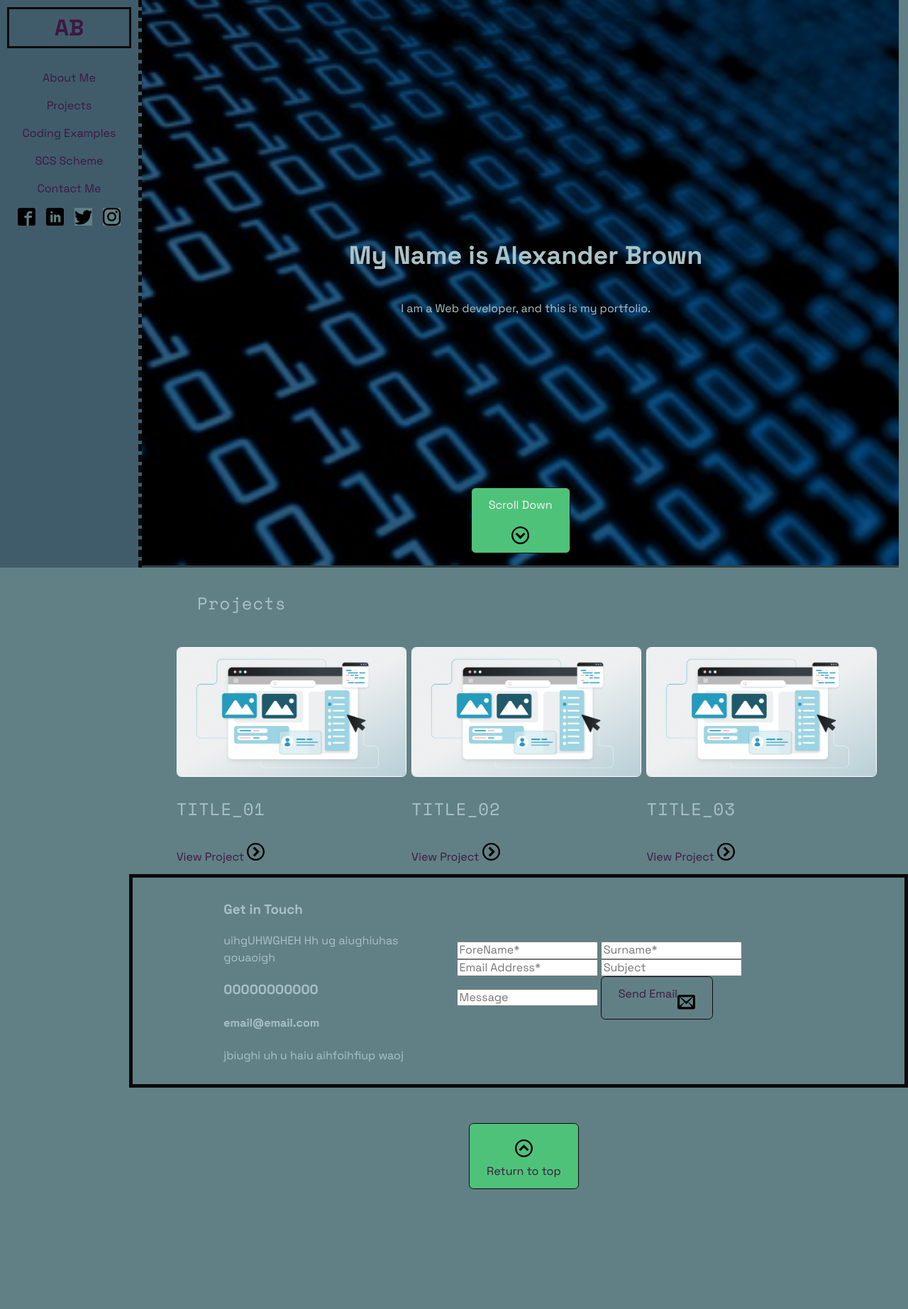
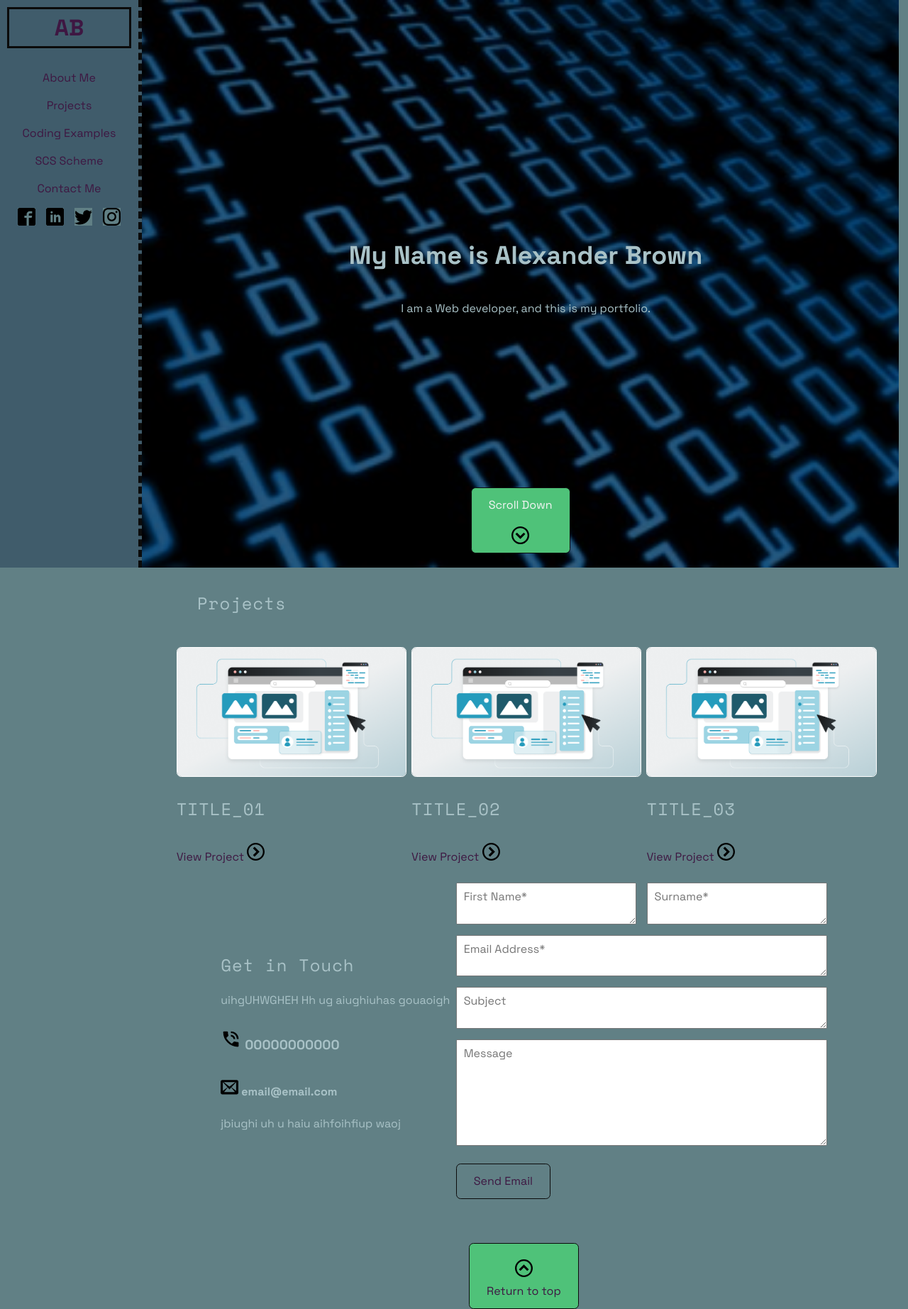
Before and after one commit to thebarmybrit-svg/Portfolio, a PHP site: page / in a window 1280 px wide. Shown: the whole page at 71% size. Before the commit the page ends 1676 px from the top, so only its background shows below. Run offline with PHP 8.4, Linux system fonts and the light colour scheme.

Commit message:
added banner and footer to all html, adjusted the contact form's display,

```diff
--- a/index.html
+++ b/index.html
@@ -129,22 +129,27 @@
             <div id="contact-form-section">
                 <div class="container">
                     <div class="grid">
-                        <div class="grid__col-md--4 grid__col-lg--5 contact-information">
-                            <h3>Get in Touch</h3>
+                        <div class="grid__col-sm--12 grid__col-lg--5 contact-information">
+                            <h2>Get in Touch</h2>
                             <p>uihgUHWGHEH Hh ug aiughiuhas gouaoigh</p>
-                            <h3>00000000000</h3>
-                            <h4>email@email.com</h4>
+                            <h3>
+                                <span class="icon icon-phone_in_talk"></span>
+                                00000000000
+                            </h3>
+                            <h4>
+                                <span class="icon icon-envelop" aria-hidden="true"></span>
+                                email@email.com
+                            </h3>
                             <p>jbiughi uh u haiu aihfoihfiup waoj</p>
                         </div>
-                        <form class="grid__col-md--6 grid__col-lg--8 contact-form" method="get" action="#" accept-charset="UTF8">
-                            <input type="text" placeholder="ForeName*">
-                            <input type="text" placeholder="Surname*">
-                            <input type="text" placeholder="Email Address*">
-                            <input type="text" placeholder="Subject">
-                            <input class="contact-message" type="text" placeholder="Message">
+                        <form class="grid__col-sm--12  grid__col-lg--8 contact-form" method="get" action="#" accept-charset="UTF8">
+                            <textarea class="contact-firstname" placeholder="First Name*"></textarea>
+                            <textarea class="contact-surname" placeholder="Surname*"></textarea>
+                            <textarea class="contact-email" placeholder="Email Address*"></textarea>
+                            <textarea class="contact-subject" placeholder="Subject"></textarea>
+                            <textarea class="contact-message" placeholder="Message"></textarea>
                             <a class="btn btn--submit contact-submit" type="submit">
                                 Send Email
-                                <span class="icon icon-envelop" aria-hidden="true"></span>
                             </a>
                         </form>
                     </div>
--- a/scss/modules/_about.scss
+++ b/scss/modules/_about.scss
@@ -3,6 +3,10 @@
 // ==========================================================================
 
 #about_me{
+
+    .grid{
+        align-items: flex-start;
+    }
 
     ul{
         display: flex;
--- a/scss/modules/_contact_form.scss
+++ b/scss/modules/_contact_form.scss
@@ -5,7 +5,40 @@
 
 #contact-form-section{
 
-    border: 5px $black solid;
 
+    .contact-form {
+        display: flex;
+        flex-wrap: wrap;
+        gap: $g-gutter-width;
+        position: relative;
+
+        textarea {
+            flex: 1 1 calc(50% - 15px);
+            padding: 10px;
+        }
+
+        .contact-firstname,
+        .contact-surname {
+           flex: 1 1 calc(50% - 7.5px) !important;
+        }
+
+        .contact-email,
+        .contact-subject,
+        .contact-message {
+            flex: 1 0 100%;
+        }
+
+    }
+
+    .contact-message {
+        flex: 1 0 100% !important;
+        min-height: 150px;
+    }
+
+    .contact-submit {
+        flex: 0 0 auto;
+        margin-right: auto;
+        margin-top: 10px;
+    }
 
 }
--- a/scss/modules/_header_banner.scss
+++ b/scss/modules/_header_banner.scss
@@ -3,14 +3,12 @@
 // ==========================================================================
 
 #header{
-
+    // @extend %center-flex;
+    position: relative;
+    height: 100vh;
+    width: 99vw;
+    overflow: clip;
     .inner {
-        @extend %center-flex;
-        position: relative;
-        height: 100vh;
-        width: 99vw;
-        overflow: hidden;
-
         .image-container{
             position: relative;
             left: 50%;
--- a/scss/modules/_main.scss
+++ b/scss/modules/_main.scss
@@ -3,6 +3,7 @@
 // ==========================================================================
 
 #main{
+    height: 100%;
     width: 100%;
     @include mq(small){
         padding-left: nav-marg($sidebar-width, $sidebar-width-marg);
--- a/scss/utilities/_config.scss
+++ b/scss/utilities/_config.scss
@@ -94,7 +94,9 @@ $icon-locations: (
 	instagram			: "instagram.svg",
 	linkedin			: "linkedin.svg",
 	menu				: "menu.svg",
-	twitter				: "twitter.svg"
+	phone_in_talk		: "phone_in_talk.svg",
+	twitter				: "twitter.svg",
+	weights				: "weights.svg"
 );
 
 //Icons Coloured
```
Also changed, not shown: about_me.html (+46 -5 lines), coding_examples.html (+34 -3 lines), scs_scheme.html (+31 -1 lines), css/styles.css, img/icons/phone_in_talk.svg (added), img/icons/weights.svg (added), 1 other file.
